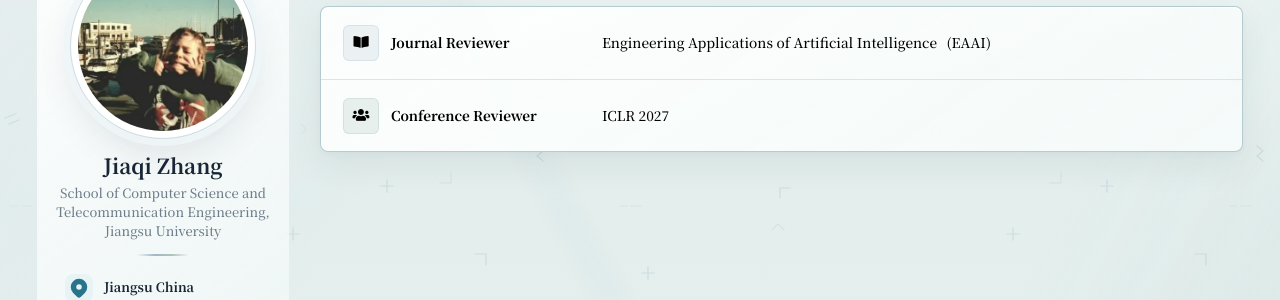
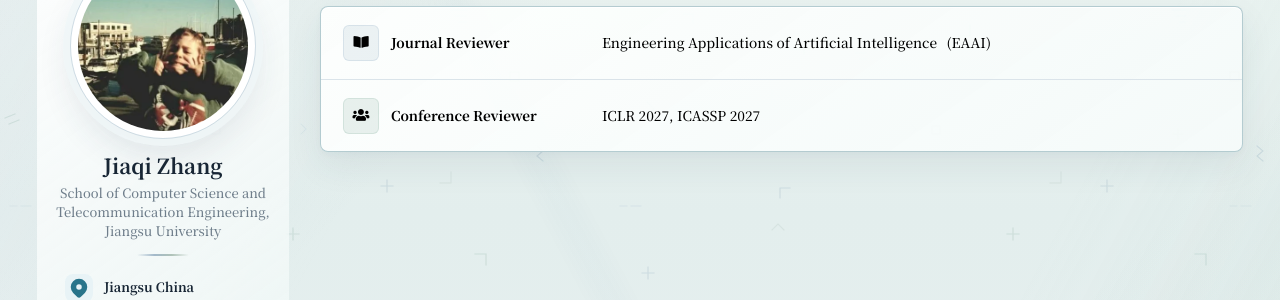
Before and after one commit to JiaqiZhang-Sengoku/JiaqiZhang-Sengoku.github.io, a Jekyll site: the page built from _pages/includes/services.md, in a window 1280 px wide. Shown: the part 130-430 px from the top of the page. Built offline with Jekyll 4.4.1, drawn with Linux system fonts in a browser that asks for light colours; our own code applies the rules of GitHub Pages for plain Markdown files.

Commit message:
20260707

```diff
--- a/_pages/includes/services.md
+++ b/_pages/includes/services.md
@@ -16,7 +16,7 @@
         <span class="academic-service__icon" aria-hidden="true"><i class="fas fa-users"></i></span>
         <strong>Conference Reviewer</strong>
       </div>
-      <p class="academic-service__conference">ICLR 2027</p>
+      <p class="academic-service__conference">ICLR 2027, ICASSP 2027</p>
     </div>
   </div>
 </section>
```
